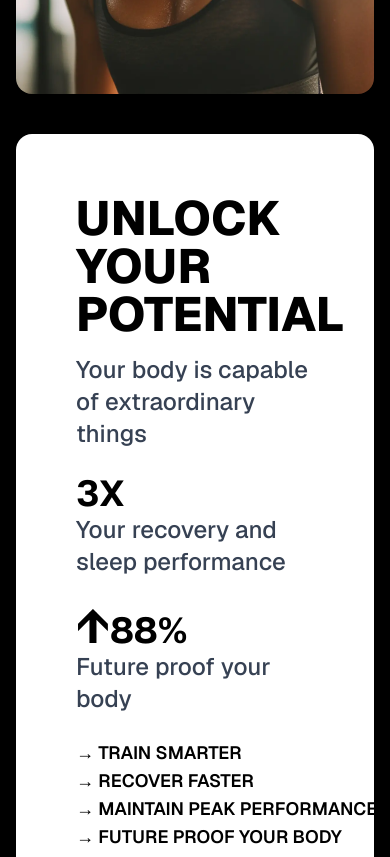
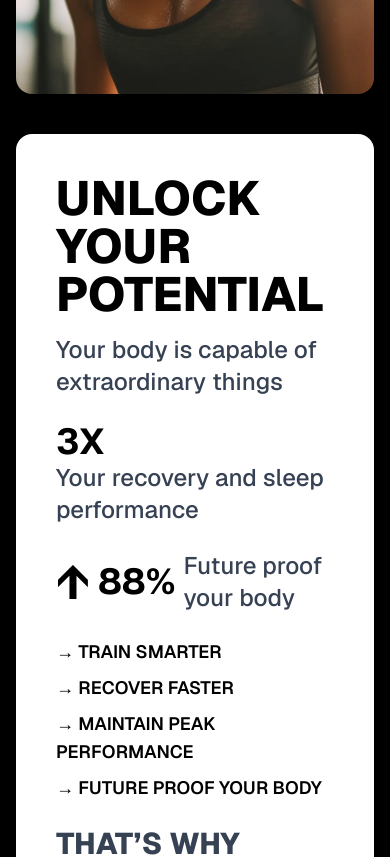
Before and after one commit to prateeksinghdhillon/DivineGymSite, a React (Vite) app: page / in a window 390 px wide. Shown: the part 1340-2197 px from the top of the page. Built offline with nearby package versions, Linux system fonts and the light colour scheme.

Commit message:
mobile screen issue fixed

```diff
--- a/src/components/Optimize.jsx
+++ b/src/components/Optimize.jsx
@@ -30,8 +30,8 @@ const Optimize = () => {
   return (
     <div className="geist-font-500 max-w-10xl container mx-auto px-4 my-20">
       <div className="flex flex-col md:flex-row">
-        {/* Left Section with Animation */}
-        <div className="md:w-1/2 mt-10 md:mt-20 space-y-4 order-2 md:order-1 bg-white p-15  rounded-2xl shadow-lg">
+        {/* Left Section (White Box with Proper Padding) */}
+        <div className="md:w-1/2 mt-10 md:mt-20 space-y-4 order-2 md:order-1 bg-white p-10 md:p-16 rounded-2xl shadow-lg">
           <h2 className="text-5xl font-extrabold text-left">UNLOCK YOUR POTENTIAL</h2>
           <p className="text-gray-700 text-2xl">Your body is capable of extraordinary things</p>
 
@@ -40,13 +40,13 @@ const Optimize = () => {
             <p className="text-gray-700">Your recovery and sleep performance</p>
           </div>
 
-          <div className="mt-6">
+          <div className="mt-6 flex items-center space-x-2">
             <span className="text-5xl font-bold">↑</span>
             <Counter from={0} to={88} suffix="%" />
             <p className="text-gray-700 text-2xl md:text-3xl">Future proof your body</p>
           </div>
 
-          <ul className="mt-6 md:text-3xl text-nowrap text-lg font-semibold">
+          <ul className="mt-6 md:text-3xl text-wrap text-lg font-semibold space-y-2">
             <li>→ TRAIN SMARTER</li>
             <li>→ RECOVER FASTER</li>
             <li>→ MAINTAIN PEAK PERFORMANCE</li>
@@ -54,15 +54,14 @@ const Optimize = () => {
           </ul>
 
           <h3 className="mt-6 text-gray-700 font-extrabold md:text-5xl text-3xl">THAT’S WHY</h3>
-          <h2 className="md:text-5xl text-3xl
-          font-extrabold">OPTIMIZATION MATTERS</h2>
+          <h2 className="md:text-5xl text-3xl font-extrabold">OPTIMIZATION MATTERS</h2>
         </div>
 
-        {/* Right Section (Your Existing Image Code) */}
+        {/* Right Section (Image) */}
         <div className="md:w-1/2 md:ml-12 md:mt-20 mt-8 order-1">
           <img
             src={girl}
-            className="rounded-2xl md:w-[800px] md:h-[1200px] w-[900px]  mx-auto -z-10"
+            className="rounded-2xl md:w-[800px] md:h-[1200px] w-[900px] mx-auto"
             alt="Workout"
           />
         </div>
```
